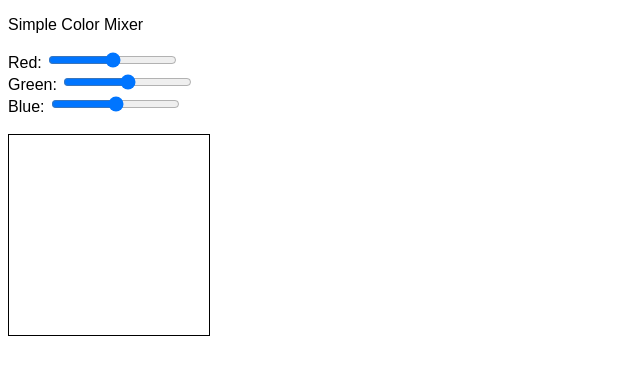
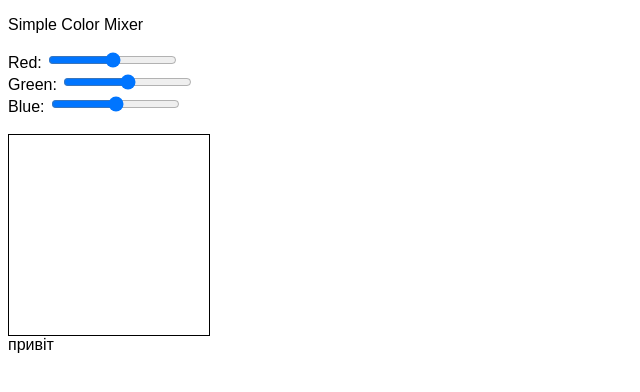
Before and after one commit to NazarHavryliuk/color-mixer, a plain HTML site: page index.html in a window 1280 px wide. Shown: the full height of the page, 0-640 px from the left. Drawn offline with Linux system fonts and the light colour scheme.

Commit message:
Update index.html

```diff
--- a/index.html
+++ b/index.html
@@ -19,7 +19,7 @@
 <input type="range" id="blue" min="0" max="255"><br><br>
 
 <div id="colorBox"></div>
-
+<div>привіт</div>
 <script src="js/script.js"></script>
 </body>
 </html>
```
